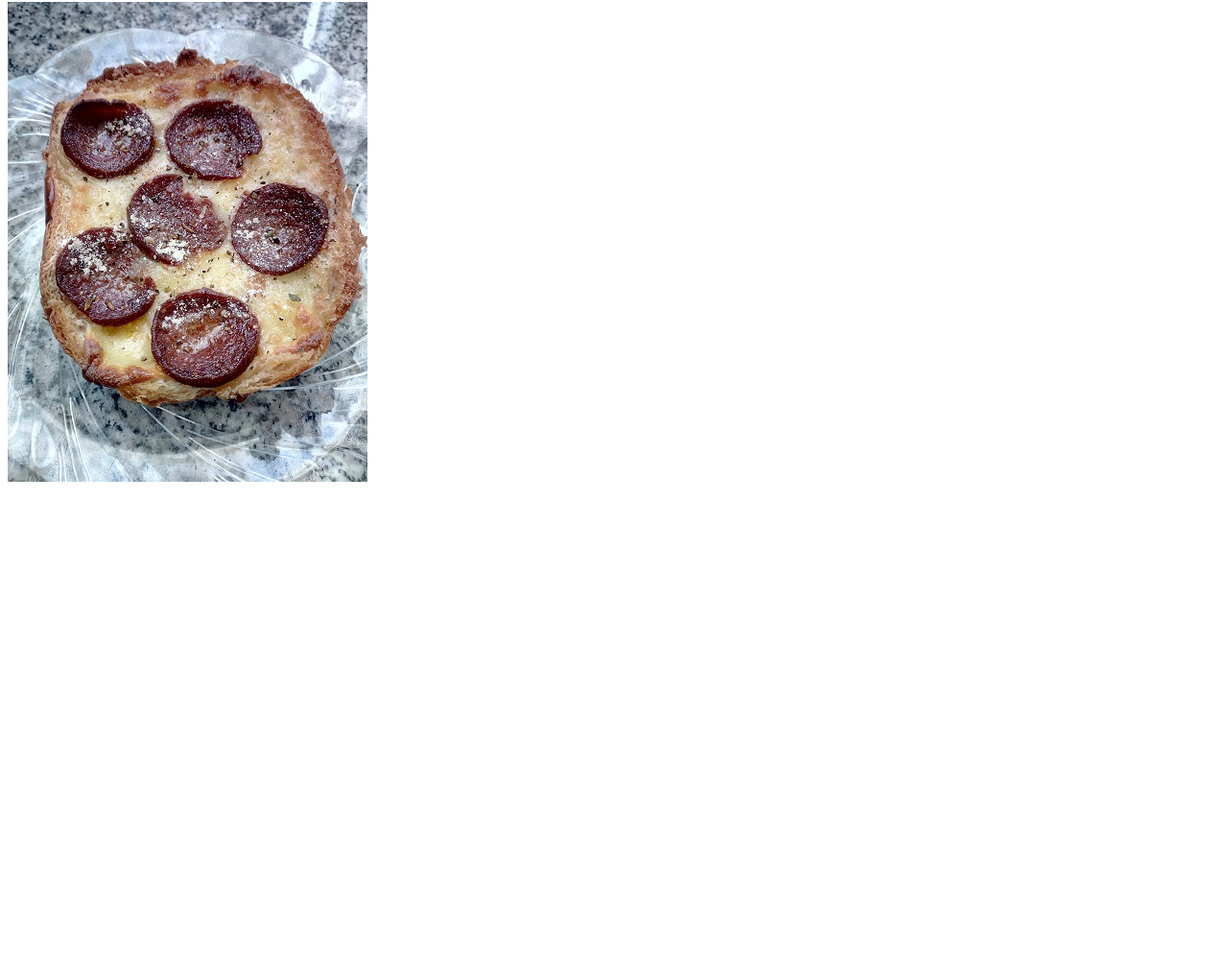
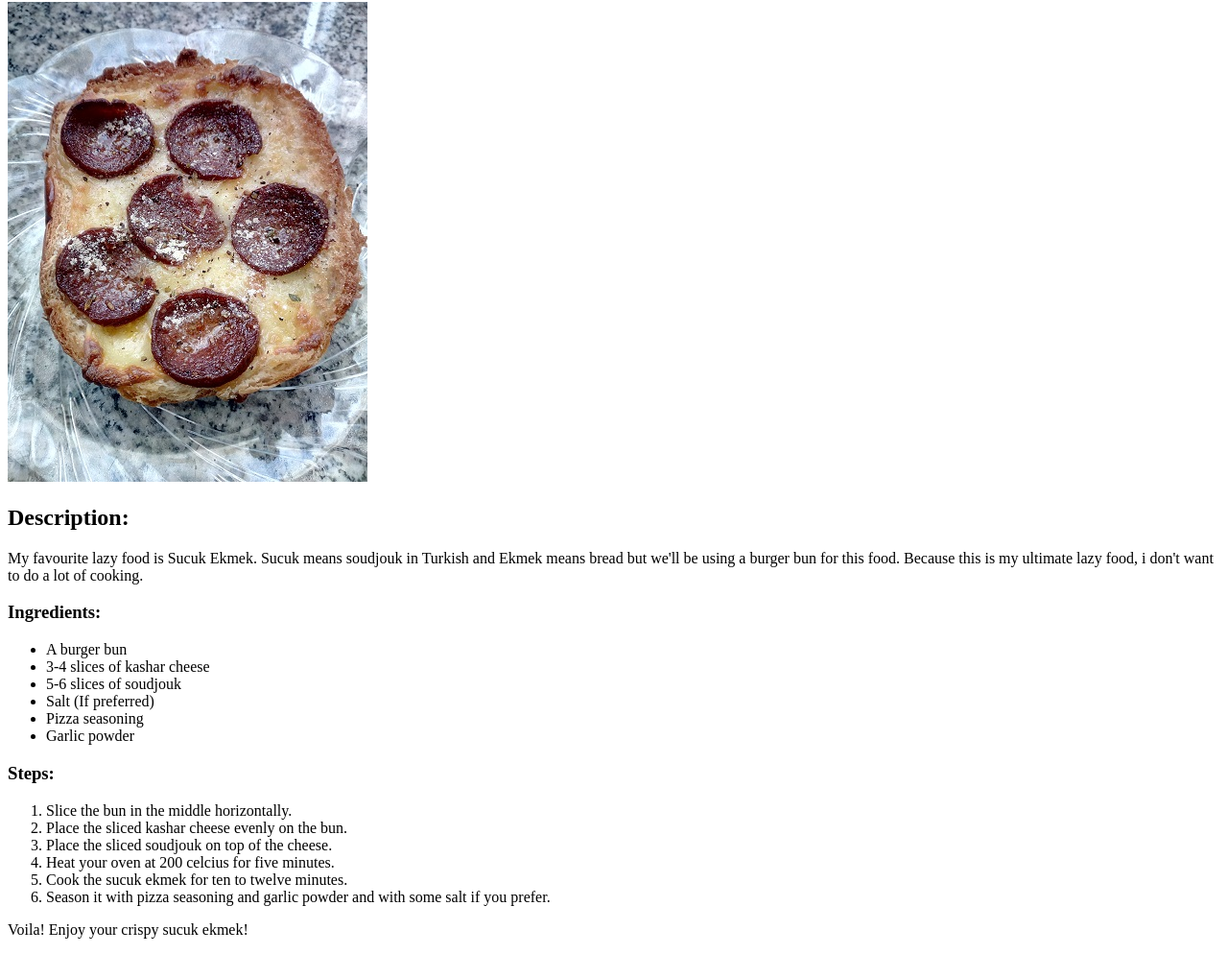
Before and after one commit to andac-codes/odin-recipes, a plain HTML site: page recipes/sucukekmek.html in a window 1280 px wide. Shown: the part 78-1072 px from the top of the page at 96% size. Before the commit the page ends 800 px from the top, so only its background shows below. Drawn offline with Linux system fonts and the light colour scheme.

Commit message:
Finished sucukekmek.html

```diff
--- a/recipes/sucukekmek.html
+++ b/recipes/sucukekmek.html
@@ -9,6 +9,35 @@
         <h1>Sucuk Ekmek</h1>
         <img src="./sucukekmek.jpg"
         alt="burger bun with cheese and soudjouk">
+        <h2>Description:</h2>
+        <p>My favourite lazy food is Sucuk Ekmek.
+            Sucuk means soudjouk in Turkish and
+            Ekmek means bread but we'll be using
+            a burger bun for this food.
+            Because this is my ultimate lazy food,
+            i don't want to do a lot of cooking.
+        </p>
+        <h3>Ingredients:</h3>
+        <ul>
+            <li>A burger bun</li>
+            <li>3-4 slices of kashar cheese</li>
+            <li>5-6 slices of soudjouk</li>
+            <li>Salt (If preferred)</li>
+            <li>Pizza seasoning</li>
+            <li>Garlic powder</li>
+        </ul>
+
+        <h3>Steps:</h3>
+        <ol>
+            <li>Slice the bun in the middle horizontally.</li>
+            <li>Place the sliced kashar cheese evenly on the bun.</li>
+            <li>Place the sliced soudjouk on top of the cheese.</li>
+            <li>Heat your oven at 200 celcius for five minutes.</li>
+            <li>Cook the sucuk ekmek for ten to twelve minutes.</li>
+            <li>Season it with pizza seasoning and garlic powder and with some salt if you prefer.</li>
+        </ol>
+
+        <p>Voila! Enjoy your crispy sucuk ekmek!</p>
 
     </body>
 </html>
```
